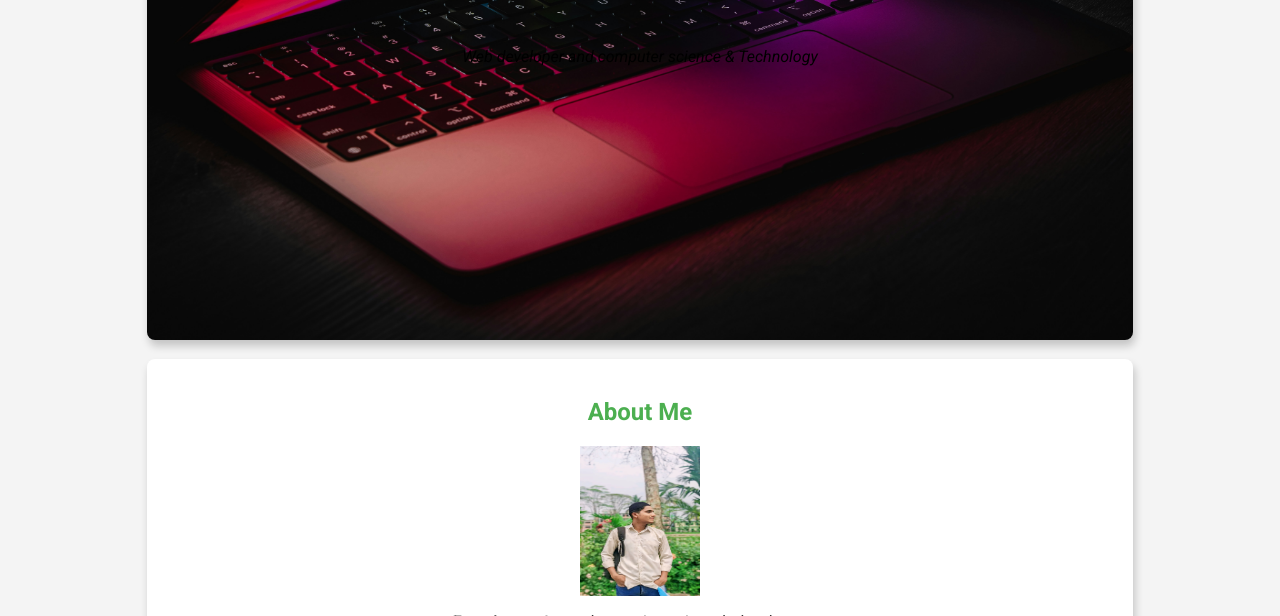
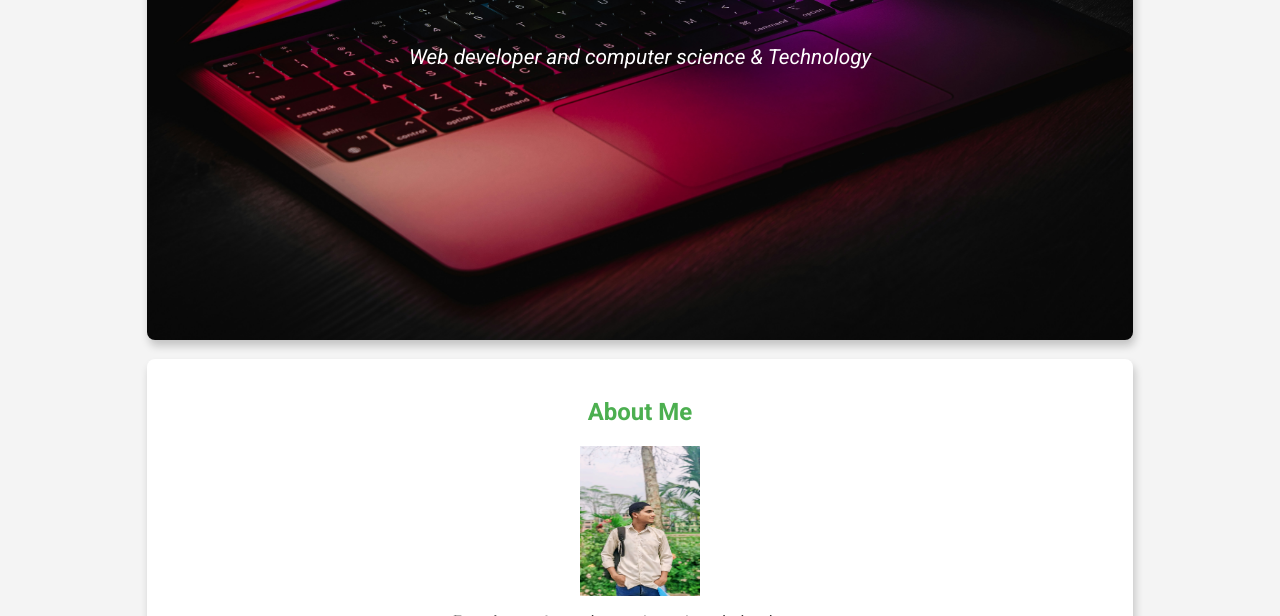
Before and after one commit to shahadat-hasan/CSS-assignment-4, a plain HTML site: page index.html in a window 1280 px wide. Shown: the part 484-1100 px from the top of the page. Drawn offline with Linux system fonts and the light colour scheme.

Commit message:
git added update css

```diff
--- a/style.css
+++ b/style.css
@@ -78,7 +78,7 @@ padding: 1.2rem;
     background-color: rgba(255, 255, 255, 0.2);
     padding: 0.5rem;
 }
-.intro__description{
+.intro__description em{
 color:var(--secondary-color) ;
 font-size: 1.3rem;
 }
```
